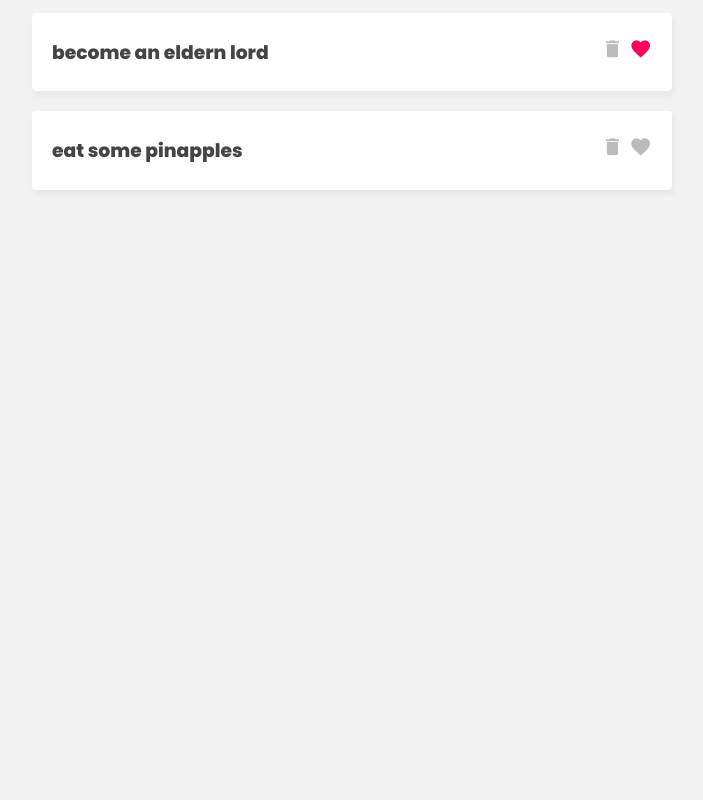
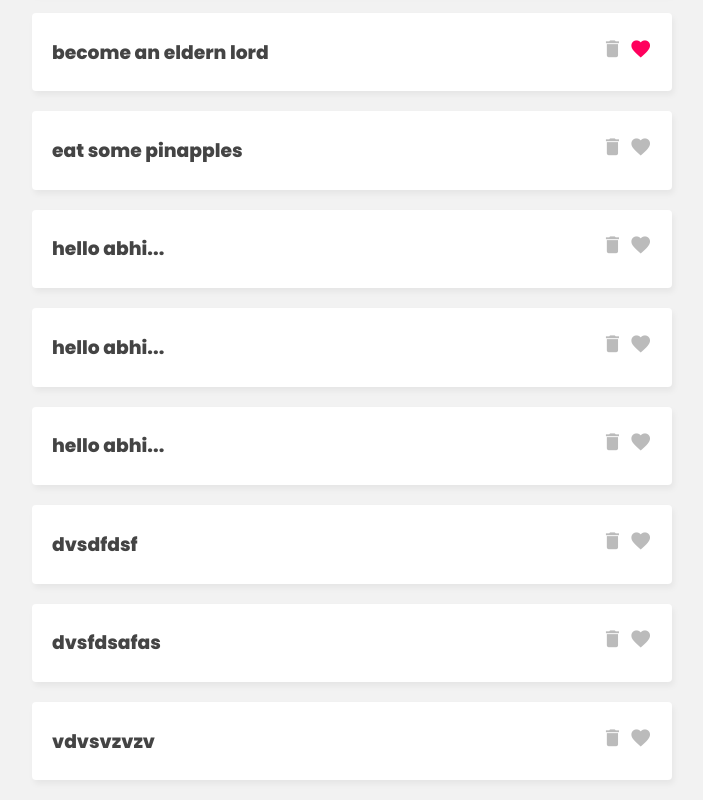
Before and after one commit to abhinandkaippalli/vue3-pinia, a Vue app: page / in a window 1280 px wide. Shown: the part 474-1274 px from the top of the page, without its empty margins (288-991 px from the left). Before the commit the page ends 800 px from the top, so only its background shows below. Built offline with nearby package versions, Linux system fonts and the light colour scheme; data requests are answered from the project's data file.

Commit message:
post method

```diff
--- a/data/db.json
+++ b/data/db.json
@@ -19,6 +19,36 @@
       "title": "eat some pinapples",
       "isFav": false,
       "id": 4
+    },
+    {
+      "title": "hello abhi...",
+      "isFav": false,
+      "id": 3191
+    },
+    {
+      "title": "hello abhi...",
+      "isFav": false,
+      "id": 5021
+    },
+    {
+      "title": "hello abhi...",
+      "isFav": false,
+      "id": 4332
+    },
+    {
+      "title": "dvsdfdsf",
+      "isFav": false,
+      "id": 5103
+    },
+    {
+      "title": "dvsfdsafas",
+      "isFav": false,
+      "id": 5043
+    },
+    {
+      "title": "vdvsvzvzv",
+      "isFav": false,
+      "id": 4978
     }
   ]
 }
--- a/src/stores/TaskStore.js
+++ b/src/stores/TaskStore.js
@@ -14,8 +14,8 @@ export const useTaskStore = defineStore('taskStore', {
       return this.tasks.filter(t => t.isFav)
     },
     favCount() {
-      return this.tasks.reduce((p,c) => {
-        return c.isFav ? p+1 : p
+      return this.tasks.reduce((p, c) => {
+        return c.isFav ? p + 1 : p
       }, 0)
     },
     totalCount: (state) => {
@@ -34,17 +34,23 @@ export const useTaskStore = defineStore('taskStore', {
         console.log(error);
       }
     },
-    addTask (task) {
+    async addTask(task) {
+      try {
+        const res = await axios.post(url, task);
+        console.log(res);
+      } catch (error) {
+        console.log(error);
+      }
       this.tasks.push(task)
     },
     deleteTask(id) {
-      this.tasks = this.tasks.filter( t => {
+      this.tasks = this.tasks.filter(t => {
         return t.id !== id
       })
     },
     toggleFav(id) {
-       const task = this.tasks.find(t => t.id === id)
-       task.isFav = !task.isFav
+      const task = this.tasks.find(t => t.id === id)
+      task.isFav = !task.isFav
     }
   }
 })
```
Lines whose indentation alone changed are shown as unchanged.
